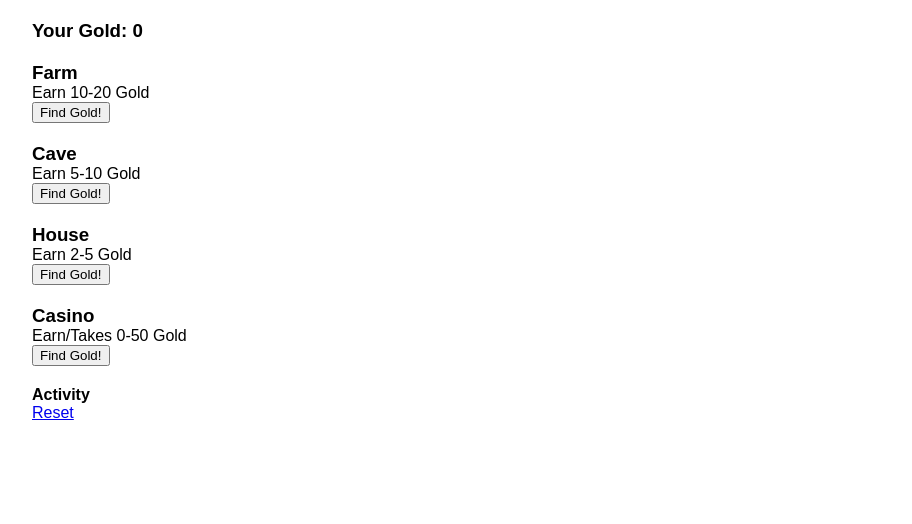
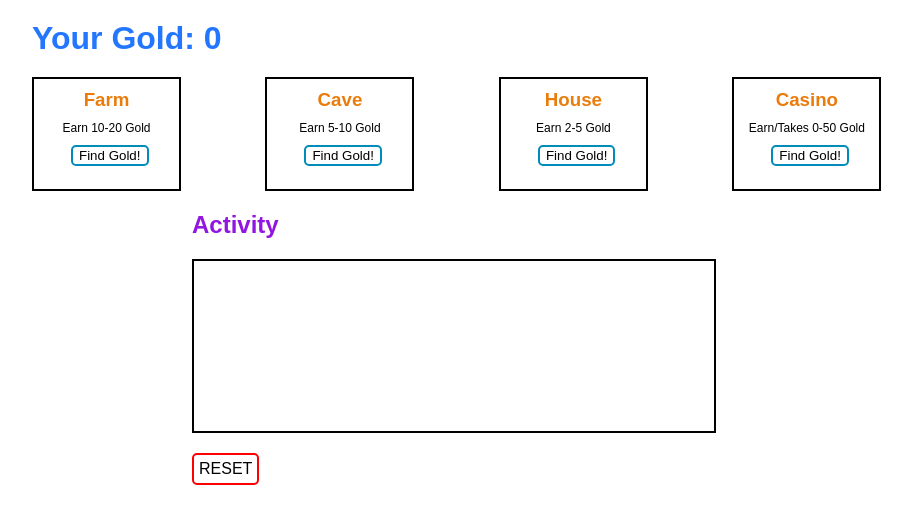
Before and after one commit to mikellykels/ninja_gold_deployed_django, a Django app: page / in a window 1280 px wide. Shown: the top 524 px of the page, without its empty margins (123-1035 px from the left). Run offline with Django 3.2, Linux system fonts and the light colour scheme.

Commit message:
added styling

```diff
--- a/apps/ninjaGold/static/ninjaGold/css/styles.css
+++ b/apps/ninjaGold/static/ninjaGold/css/styles.css
@@ -7,13 +7,92 @@
     width: 970px;
 }
 
+#farm, #cave, #house, #casino{
+    width: 125px;
+    height: 90px;
+    padding: 10px;
+    border: 2px solid black;
+    display: inline-block;
+    vertical-align: top;
+    margin-right: 80px;
+}
+
+#act_box{
+    width: 500px;
+    height: 150px;
+    margin-left: 160px;
+    border: 2px solid black;
+    overflow: scroll;
+    padding: 10px;
+}
+
 .win{
     color: green;
+    text-align: left;
 }
 
 .lose{
-    color: red
+    color: red;
+    text-align: left;
 }
+
+h1{
+    color: #2276FF;
+}
+
+h2{
+    margin-bottom: 20px;
+    color: #9315E0;
+    margin-left: 160px;
+}
+
+h3, p{
+    text-align: center;
+    margin-bottom: 10px;
+}
+
+    h3{
+        color: #EA7C0D;
+    }
+
+    p{
+        font-size: 12px;
+    }
+
+a{
+    color: black;
+    border: 2px solid red;
+    border-radius: 5px;
+    padding: 5px;
+    text-decoration: none;
+    margin-left: 160px;
+    margin-top: 20px;
+    display: inline-block;
+}
+
+    a:hover{
+        color: white;
+        border: 2px solid red;
+        border-radius: 5px;
+        background-color: red;
+        padding: 5px;
+        text-decoration: none;
+    }
+
+input[type="submit"]{
+    margin-left: 27px;
+    background-color: white;
+    color: black;
+    border: 2px solid #008CBA;
+    border-radius: 5px;
+}
+
+    input[type="submit"]:hover{
+        border: 2px solid #008CBA;
+        border-radius: 5px;
+        background-color: #008CBA;
+        color: white;
+    }
 
 div{
     margin-top: 20px;
--- a/apps/ninjaGold/templates/ninjaGold/index.html
+++ b/apps/ninjaGold/templates/ninjaGold/index.html
@@ -10,7 +10,7 @@
         <div id="container">
 
             <div id="gold">
-                <h3>Your Gold: {{ request.session.gold }}</h3>
+                <h1>Your Gold: {{ request.session.gold }}</h1>
             </div><!--end gold-->
 
             <div id="farm">
@@ -54,13 +54,17 @@
             </div><!--end casino-->
 
             <div id="activity">
-                <h4>Activity</h4>
-                {% for act in request.session.activities %}
-                    <p class="{{ act.class }}"> {{ act.activity }} </p>
-                {% endfor %}
+                <h2>Activity</h2>
+
+                <div id="act_box">
+                    {% for act in request.session.activities %}
+                        <p class="{{ act.class }}"> {{ act.activity }} </p>
+                    {% endfor %}
+                </div><!--end act_box-->
+
             </div><!--end activity-->
 
-            <a href="/reset">Reset</a>
+            <a href="/reset">RESET</a>
 
         </div><!--end container-->
     </body>
--- a/apps/ninjaGold/views.py
+++ b/apps/ninjaGold/views.py
@@ -1,6 +1,9 @@
 from django.shortcuts import render, redirect
+from django.utils import timezone
 import random
 import datetime
+
+now = timezone.now()
 
 
 # Create your views here.
@@ -15,20 +18,20 @@ def process_money(request):
     if request.method == "POST":
         if request.POST['building'] == 'farm':
             request.session['building'] = random.randrange(9, 21)
-            activity = {'activity': "Earned {} from the farm. {}".format(request.session['building'], datetime.datetime.now()), 'class': "win"}
+            activity = {'activity': "Earned {} from the farm. {}".format(request.session['building'], now.strftime("%b %d, %Y %r, %Z")), 'class': "win"}
             print (request.session['activities'], datetime.datetime.now())
         elif request.POST['building'] == 'cave':
             request.session['building'] = random.randrange(6, 11)
-            activity = {'activity': "Earned {} from the cave. {}".format(request.session['building'], datetime.datetime.now()), 'class':"win"}
+            activity = {'activity': "Earned {} from the cave. {}".format(request.session['building'], now.strftime("%b %d, %Y %r, %Z")), 'class': "win"}
         elif request.POST['building'] == 'house':
             request.session['building'] = random.randrange(3, 6)
-            activity = {'activity': "Earned {} from the house. {}".format(request.session['building'], datetime.datetime.now()), 'class': "win"}
+            activity = {'activity': "Earned {} from the house. {}".format(request.session['building'], now.strftime("%b %d, %Y %r, %Z")), 'class': "win"}
         elif request.POST['building'] == 'casino':
             request.session['building'] = random.randrange(-51, 51)
-            if request.session['building'] > 0:
-                activity = {'activity': "Earned {} from the casino. {}".format(request.session['building'], datetime.datetime.now()), 'class': "win"}
-            if request.session['building'] < 0:
-                activity = {'activity': "Lost {} from the casino. {}".format(request.session['building'], datetime.datetime.now()), 'class': "lose"}
+            if request.session['building'] >= 0:
+                activity = {'activity': "Earned {} from the casino. {}".format(request.session['building'], now.strftime("%b %d, %Y %r, %Z")), 'class': "win"}
+            if request.session['building'] <= 0:
+                activity = {'activity': "Lost {} from the casino. {}".format(request.session['building'], now.strftime("%b %d, %Y %r, %Z")), 'class': "lose"}
         else:
             print ("lame")
     request.session['gold'] += request.session['building']
```
Also changed, not shown: db.sqlite3.
